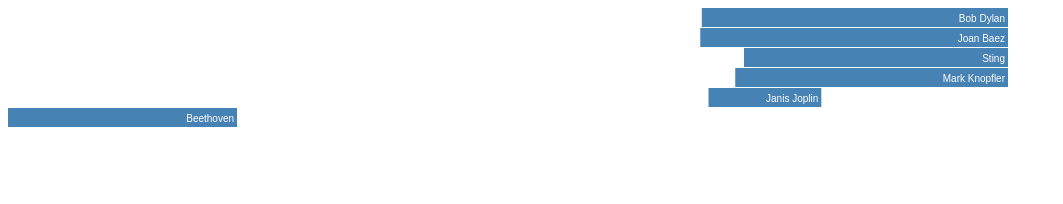
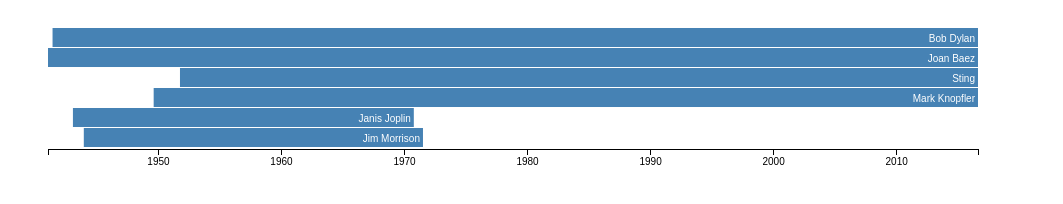
Before and after one commit to StriderJack/timeline, a website: page test2.html in a window 1280 px wide. Shown: the whole page, without its empty margins (0-1063 px from the left). Drawn offline with nearby package versions, Linux system fonts and the light colour scheme.

Commit message:
good starting structure

```diff
--- a/test2.html
+++ b/test2.html
@@ -12,6 +12,18 @@
       font: 10px sans-serif;
       text-anchor: end;
     }
+
+    .axis text {
+      font: 10px sans-serif;
+      fill: black;
+    }
+
+    .axis path,
+    .axis line {
+      fill: none;
+      stroke: #000;
+      shape-rendering: crispEdges;
+    }
   </style>
 </head>
 <body>
@@ -21,100 +33,91 @@
   </div>
 
   <script src="bower_components/d3/d3.min.js" charset="utf-8" type="text/javascript"></script>
-  <script src="node_modules/d3-layout-timeline/d3.layout.timeline.js" charset="utf-8" type="text/javascript"></script>
 
   <script>
-    var barHeight = 20,
-      width = 1000;
-    var start = Date.UTC('1770', '11', '17'),
-      end = Date.now();
+    var now = Date.now();
 
     var data = [
       {
         name: 'Bob Dylan',
-        birth: Date.UTC('1941', '04', '24'),
-        death: end
+        birth: Date.UTC(1941, 4, 24),
+        death: now
       },
       {
         name: 'Joan Baez',
-        birth: Date.UTC('1941', '00', '09'),
-        death: end
+        birth: Date.UTC(1941, 0, 9),
+        death: now
       },
       {
         name: 'Sting',
-        birth: Date.UTC('1951', '09', '02'),
-        death: end
+        birth: Date.UTC(1951, 9, 2),
+        death: now
       },
       {
         name: 'Mark Knopfler',
-        birth: Date.UTC('1949', '07', '12'),
-        death: end
+        birth: Date.UTC(1949, 7, 12),
+        death: now
       },
       {
         name: 'Janis Joplin',
-        birth: Date.UTC('1943', '00', '19'),
-        death: Date.UTC('1970', '09', '04')
+        birth: Date.UTC(1943, 0, 19),
+        death: Date.UTC(1970, 9, 4)
       },
       {
+        name: 'Jim Morrison',
+        birth: Date.UTC(1943, 11, 8),
+        death: Date.UTC(1971, 6, 3)
+      }/*,
+      {
         name: 'Beethoven',
-        birth: Date.UTC('1770', '11', '17'),
-        death: Date.UTC('1827', '02', '26')
-      }
+        birth: Date.UTC(1770, 11, 17),
+        death: Date.UTC(1827, 2, 26)
+      }*/
     ];
 
+    var start = Math.min.apply(null, data.map(function(d) { return d.birth; })),
+      end = Math.max.apply(null, data.map(function(d) { return d.death; }));
+
+    var margin = {top: 20, right: 30, bottom: 30, left: 40},
+        barHeight = 20,
+        width = 1000 - margin.left - margin.right,
+        height = barHeight*data.length;
 
     var chart = d3.select(".chart")
-        .attr("width", width);
+        .attr("width", width + margin.left + margin.right)
+        .attr("height", height + margin.top + margin.bottom)
+      .append("g")
+        .attr("transform", "translate(" + margin.left + "," + margin.top + ")");;
 
-    var x = d3.scale.linear()
-      .domain([start, end])
+    var x = d3.time.scale.utc()
+      .domain([new Date(start), new Date(end)])
       .range([0, width]);
+
+    var xAxis = d3.svg.axis()
+      .scale(x)
+      .orient("bottom");
+      //.tickValues(data.map(function(d) { return new Date(d.birth); }));
 
     var bar = chart.selectAll("g")
         .data(data)
-      .enter().append("g")
+        .enter().append("g")
         .attr("transform", function(d, i) { return "translate(0," + i * barHeight + ")"; });
 
+    chart.append("g")
+        .attr("class", "x axis")
+        .attr("transform", "translate(0," + (height + 1) + ")")
+        .call(xAxis);
+
     bar.append("rect")
-        .attr("x", function(d) { return x(d.birth); })
-        .attr("width", function(d) { return x(d.death) - x(d.birth); })
+        .attr("x", function(d) { return x(new Date(d.birth)); })
+        .attr("width", function(d) { return x(new Date(d.death)) - x(new Date(d.birth)); })
         .attr("height", barHeight - 1);
 
     bar.append("text")
-        .attr("x", function(d) { return x(d.death) - 3; })
+        .attr("x", function(d) { return x(new Date(d.death)) - 3; })
         .attr("y", barHeight / 2)
         .attr("dy", ".35em")
         .text(function(d) { return d.name; });
-
-
-
-
-    // var timeline = d3.layout.timeline()
-    //   .size([1000,300])
-    //   .bandStart(function (d) {return d.birth})
-    //   .bandEnd(function (d) {return d.death})
-    //   .dateFormat(function (d) {return d})
-    //   .padding(5).maxBandHeight(30);;
-
-    // var timelineBands = timeline(data);
-
-    // d3.select("svg").selectAll("rect")
-    //   .data(timelineBands)
-    //   .enter()
-    //   .append('g')
-    //   .append("rect")
-    //   .attr("x", function (d) {return d.start})
-    //   .attr("y", function (d) {return d.y})
-    //   .attr("height", function (d) {return d.dy})
-    //   .attr("width", function (d) {return d.end - d.start})
-    //   .style("fill", "#687a97")
-    //   .style("stroke", "black");
-
-    // d3.select("svg").selectAll("text")
-    //   .append('text')
-    //   .text(function(d) {return d.name;})
-    //   .attr("x", function (d) {return d.start})
-    //   .attr("y", function (d) {return d.y});
 
   </script>
 </body>
```
